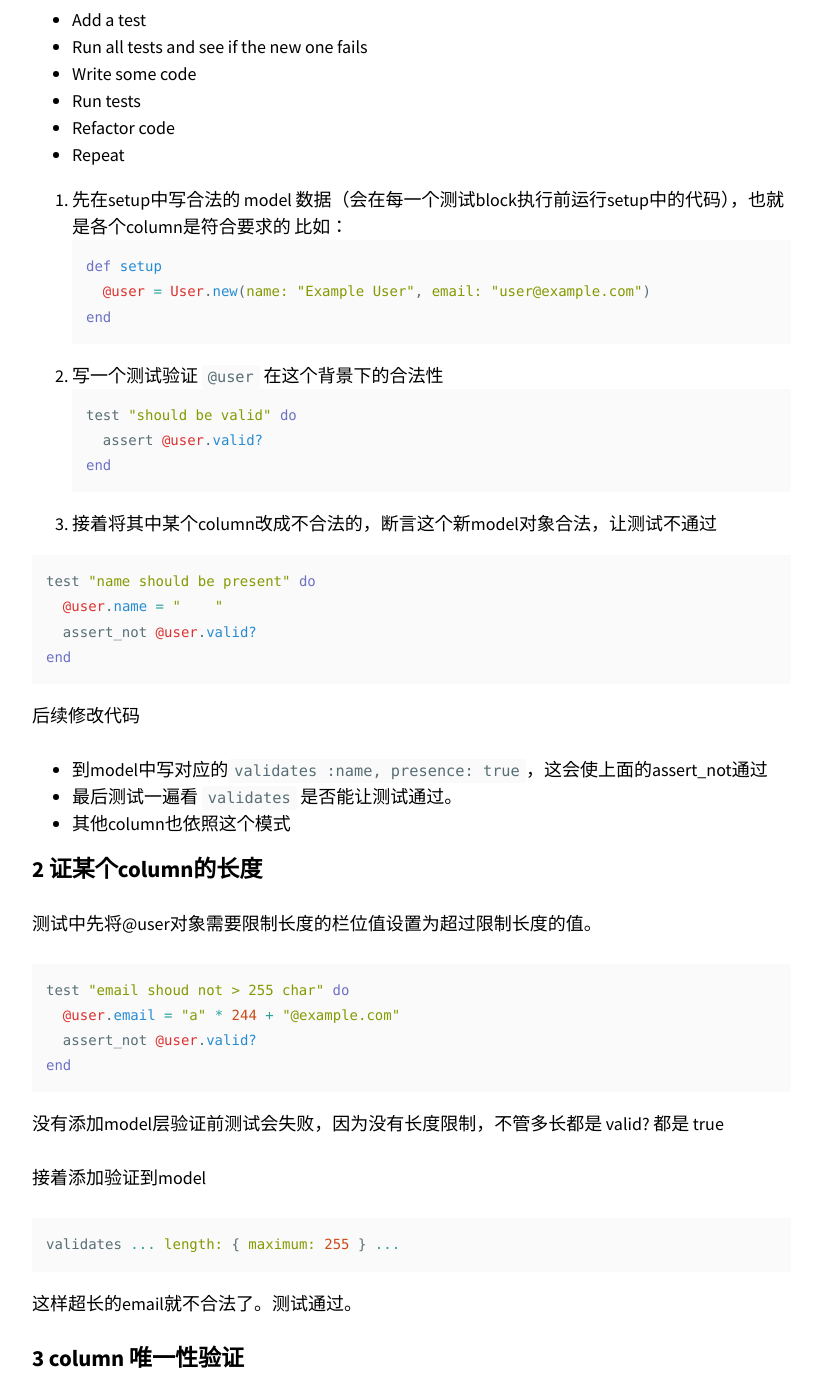
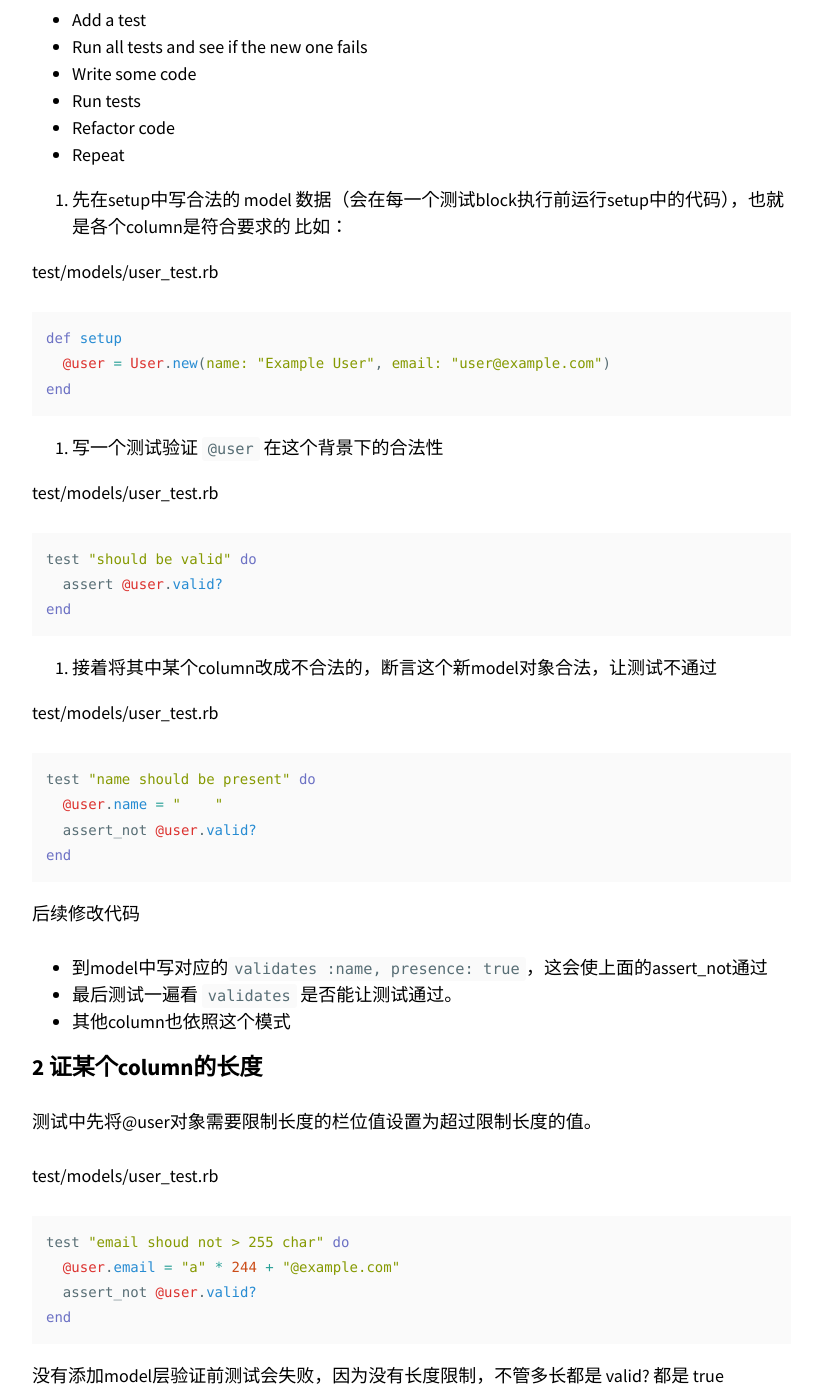
Before and after one commit to uidoyen/xullnn.github.io, a Jekyll site: the page built from _posts/2018-03-12-unit-testing-with-rails-model.md, in a window 1280 px wide and 1400 px high, scrolled down 997 px. Shown: the whole window, without its empty margins (343-1158 px from the left). Built offline with Jekyll 4.4.1, drawn with Linux system fonts in a browser that asks for light colours; nearby versions of some CDN libraries; some of the changed text lies outside the part shown.

Commit message:
Standard change

````diff
--- a/_posts/2018-03-12-unit-testing-with-rails-model.md
+++ b/_posts/2018-03-12-unit-testing-with-rails-model.md
@@ -35,18 +35,27 @@ create  test/fixtures/articles.yml
 
 1. 先在setup中写合法的 model 数据（会在每一个测试block执行前运行setup中的代码），也就是各个column是符合要求的
 比如：
+
+test/models/user_test.rb
+
 ```ruby
 def setup
   @user = User.new(name: "Example User", email: "user@example.com")
 end
 ```
 2. 写一个测试验证 `@user` 在这个背景下的合法性
+
+test/models/user_test.rb
+
 ```ruby
 test "should be valid" do
   assert @user.valid?
 end
 ```
+
 3. 接着将其中某个column改成不合法的，断言这个新model对象合法，让测试不通过
+
+test/models/user_test.rb
 
 ```ruby
 test "name should be present" do
@@ -65,6 +74,8 @@ end
 
 测试中先将@user对象需要限制长度的栏位值设置为超过限制长度的值。
 
+test/models/user_test.rb
+
 ```ruby
 test "email shoud not > 255 char" do
   @user.email = "a" * 244 + "@example.com"
@@ -76,6 +87,8 @@ end
 
 接着添加验证到model
 
+user.rb
+
 ```ruby
 validates ... length: { maximum: 255 } ...
 ```
@@ -85,6 +98,8 @@ validates ... length: { maximum: 255 } ...
 ### 3 column 唯一性验证
 
 思路是先复制setup中new的@user对象赋给variable，然后将@user对象存入数据库，然后看variable中存的那个对象是否合法，正常情况应该失败，因为没有在model层添加验证前是可以存入email相同的user对象的。
+
+test/models/user_test.rb
 
 ```ruby
 test "email addresses should be unique" do
````
